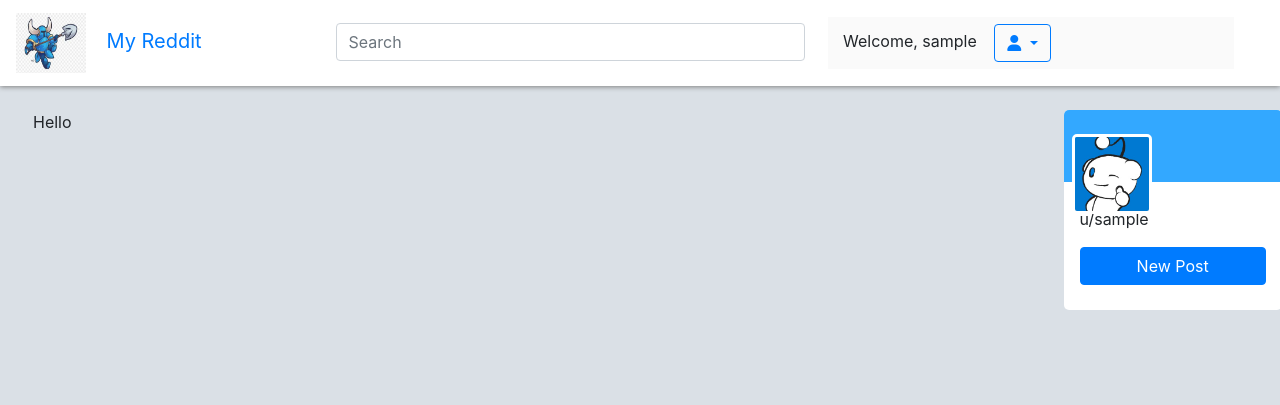
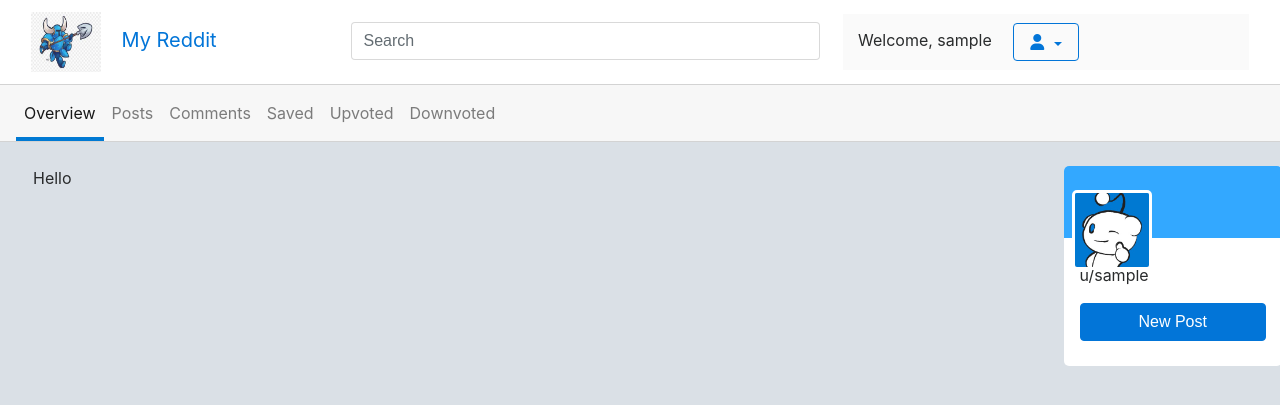
Before and after one commit to anurag1299/3rd-year-project, a PHP site: page /profile.php in a window 1280 px wide. Shown: the top 405 px of the page. Run offline with PHP 8.4, Linux system fonts and the light colour scheme; the visitor is signed in with stand-in values (Sample User, id 1); some libraries are stand-ins or nearby versions.

Commit message:
College Started

```diff
--- a/navbar.php
+++ b/navbar.php
@@ -14,7 +14,7 @@
     </head>
     <body style="background:#DAE0E6; overflow-x:hidden;">
         <!-- header -->
-        <nav class="navbar" style="background:white; box-shadow:0px 1px 5px grey;">
+        <nav class="navbar" style="background:white; border-bottom: 1px solid #d3d3d3;">
             <div class="container-fluid row">
                 <!-- icon -->
                 <div class="col-sm-3" style="background: rgb(255, 255, 255); padding:0;">
--- a/profile.php
+++ b/profile.php
@@ -3,6 +3,9 @@
 
     <?php
     require "navbar.php"
+    ?>
+    <?php
+    require "profile1.php"
     ?>
 
         <div class="row">
--- /dev/null
+++ b/profile1.php
@@ -0,0 +1,111 @@
+
+  <link rel="stylesheet" href="https://cdnjs.cloudflare.com/ajax/libs/normalize/5.0.0/normalize.min.css">
+  <link rel="stylesheet" href="https://cdnjs.cloudflare.com/ajax/libs/twitter-bootstrap/4.0.0-alpha.6/css/bootstrap.min.css">
+  <script src="https://cdnjs.cloudflare.com/ajax/libs/jquery/3.2.1/jquery.min.js"></script>
+  <script src="https://cdnjs.cloudflare.com/ajax/libs/twitter-bootstrap/4.0.0-alpha.6/js/bootstrap.min.js"></script>
+  <style>
+    #magic-line {
+      position: absolute;
+      bottom: 0;
+      left: 0;
+      width: 100px;
+      height: 4px;
+      background: #0079d3;
+    }
+  </style>
+    <script id="rendered-js">
+      $(function() {
+          var $el,
+          leftPos,
+          newWidth,
+          $mainNav = $(".navbar-nav");
+
+          $mainNav.append("<li id='magic-line'></li>");
+          var $magicLine = $("#magic-line");
+
+          $magicLine
+           .width($(".active").width())
+           .css("left", $(".active a").position().left)
+           .data("origLeft", $magicLine.position().left)
+           .data("origWidth", $magicLine.width());
+
+      $(".navbar-nav li a").hover(
+      function() {
+          $el = $(this);
+          leftPos = $el.position().left;
+          newWidth = $el.parent().width();
+          $magicLine.stop().animate({
+            left: leftPos,
+            width: newWidth
+          });
+        },
+    function() {
+          $magicLine.stop().animate({
+            left: $magicLine.data("origLeft"),
+            width: $magicLine.data("origWidth")
+          });
+        }
+      );
+  });
+
+    </script>
+
+
+  <div id="app" style="background-color: white; border-bottom: 1px solid #d3d3d3;" >
+    <nav class="navbar navbar-toggleable-md navbar-light bg-faded">
+    <button class="navbar-toggler navbar-toggler-right" type="button" data-toggle="collapse" data-target="#navbarNavDropdown" aria-controls="navbarNavDropdown" aria-expanded="false" aria-label="Toggle navigation">
+      <span class="navbar-toggler-icon"></span>
+    </button>
+    <div class="menus">
+      <ul class="navbar-nav">
+        <li class="nav-item active">
+          <a class="nav-link" href="#">Overview<span class="sr-only">(current)</span></a>
+        </li>
+        <li class="nav-item">
+          <a class="nav-link" href="#">Posts</a>
+        </li>
+        <li class="nav-item">
+          <a class="nav-link" href="#">Comments</a>
+        </li>
+        <li class="nav-item">
+          <a class="nav-link" href="#">Saved</a>
+        </li>
+        <li class="nav-item">
+          <a class="nav-link" href="#">Upvoted</a>
+        </li>
+        <li class="nav-item">
+          <a class="nav-link" href="#">Downvoted</a>
+        </li>
+      </ul>
+    </div>
+    </nav>
+  </div>
+
+
+
+    <!--Card for user-->
+    <!--
+    <div style="margin-right: 20px;">
+      <div class="row" >
+        <div class="col-sm-10">
+          <p>1</p>
+        </div>
+
+        <div class="col-sm-2 " >
+          <div class="card bg-light mb-3" style=" margin-top: 20px; ">
+            <div class="card-header" style="background-color: #66e3ff;">
+              <img src="https://interactive-examples.mdn.mozilla.net/media/examples/grapefruit-slice-332-332.jpg"
+              class="img-thumbnail" style="height: 100%; width: 40%;">
+              <a href="#" class="stretched-link" style="text-decoration-line: none; color: #363434;">Username</a>
+
+            </div>
+            <div class="card-body" style="padding: 10px;">
+              <h5 class="card-title">Primary info</h5>
+              <br>
+              <center><button type="button" class="btn btn-primary" style="width:90%; margin-bottom: 10px;">New Post</button></center>
+            </div>
+          </div>
+        </div>
+      </div>
+    </div>
+  -->
```
